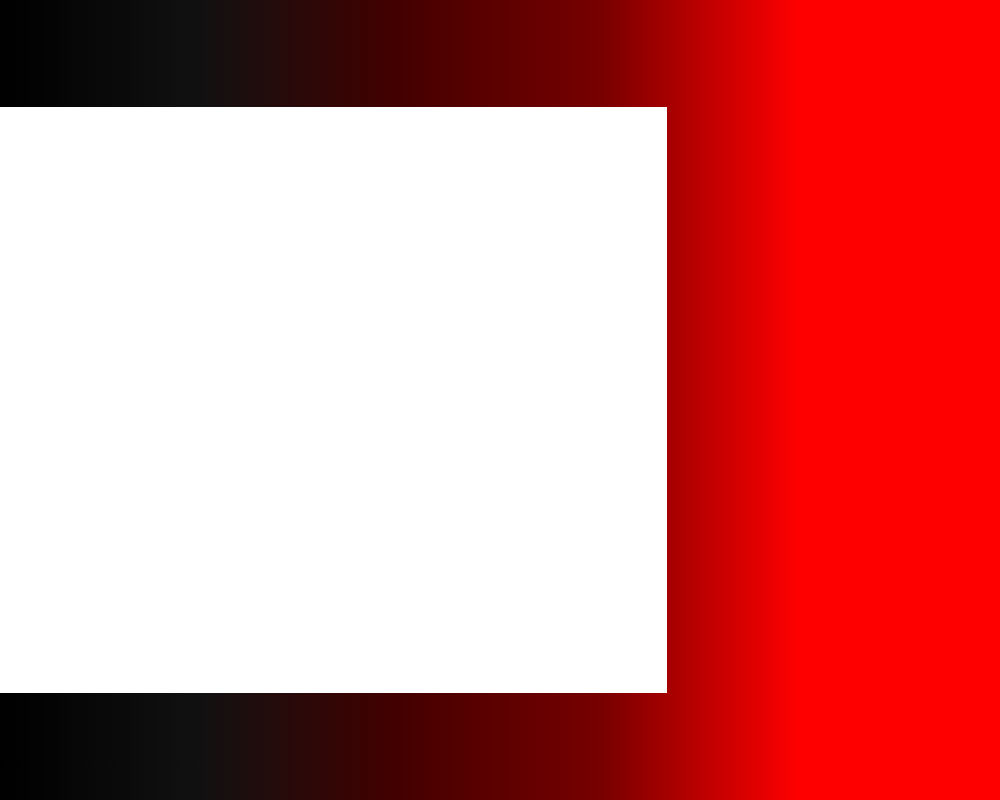
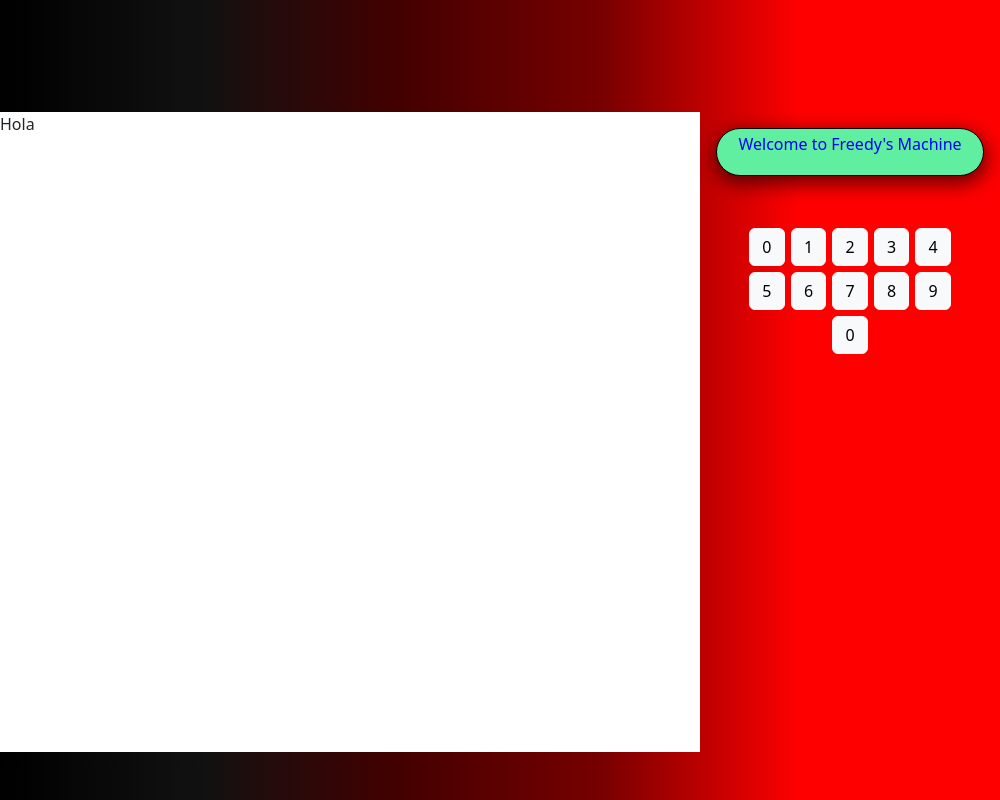
Before and after one commit to GabrielPerezLago/VendingMachine, an Electron app: page index.html in a window 1000 px wide. Drawn offline with nearby package versions, Linux system fonts and the light colour scheme.

Commit message:
25.12.18

```diff
--- /dev/null
+++ b/JS/render.js
@@ -0,0 +1,64 @@
+const mongo = require("mongodb");
+
+function render() {
+    const header = document.getElementById("content");
+
+    const p = document.createElement("p");
+    p.textContent = "Hola";
+
+    header.appendChild(p);
+
+
+    const buttonContiner = document.getElementById("btn-container");
+    const panelTextPane = document.getElementById("text-container");
+    panelTextPane.classList.add("text-panel");
+
+    renderJSTextPane(panelTextPane);
+    renderButtons(buttonContiner);
+
+
+}
+
+
+function renderJSTextPane(father) {
+    const p = document.createElement("p");
+    p.textContent = "Welcome to Freedy's Machine";
+    father.appendChild(p);
+}
+
+/**
+ * @param {*} father
+ * Esta funcion renderiza botones en el elemento padre
+ */
+function renderButtons(father) {
+    let contador = 0;
+    while (contador < 10) {
+        const button = document.createElement("button");
+        button.classList.add("btn", "btn-light", "buttons");
+        button.textContent = contador;
+        father.appendChild(button);
+        contador++;
+    }
+
+    const cero = document.createElement("button");
+    cero.classList.add("btn", "btn-light", "buttons");
+    cero.textContent = "0";
+    father.appendChild(cero);
+}
+
+
+
+
+function connectDB() {
+    const uri = "mongodb://atlas-sql-68f79ae67843783f865451f9-tj30ny.g.query.mongodb.net/VendingMachine?ssl=true&authSource=admin";
+    const client = new mongo.MongoClient(uri);
+    client.connect();
+}
+
+
+
+
+
+
+
+render();
--- a/css/body.css
+++ b/css/body.css
@@ -26,14 +26,16 @@ body {
         "header header header"
         "content content aside"
         "footer footer footer";
+    grid-template-columns: 1fr 1fr 300px;
+    grid-template-rows: auto 1fr auto
 }
 
 
 
 
-#hader {
+#header {
     grid-area: header;
-    min-height: 10rem;
+    min-height: 7rem;
 }
 
 #content {
@@ -44,9 +46,10 @@ body {
 
 #aside {
     grid-area: aside;
+
 }
 
 #footer {
     grid-area: footer;
-    max-height: 1rem;
+    min-height: 3rem;
 }
--- /dev/null
+++ b/css/controls.css
@@ -0,0 +1,24 @@
+.text-panel {
+    display: grid;
+    place-items: center;
+    background-color: rgb(96, 238, 160);
+    color: blue;
+    border-radius: 2rem;
+    border: 1px solid black;
+    padding: 0.2rem;
+    margin: 1rem;
+    box-shadow: 1px 6px 20px 1px rgba(3, 3, 3, 0.651);
+}
+
+
+
+#btn-container {
+    display: flex;
+    justify-content: center;
+    flex-wrap: wrap;
+    padding: 2rem;
+}
+
+.buttons {
+    margin: 0.2rem;
+}
--- a/index.html
+++ b/index.html
@@ -5,15 +5,21 @@
     <meta charset="UTF-8" />
     <meta http-equiv="Content-Security-Policy" content="default-src 'self'; script-src 'self'" />
     <meta http-equiv="X-Content-Security-Policy" content="default-src 'self'; script-src 'self'" />
+    <link rel="stylesheet" href="node_modules/bootstrap/dist/css/bootstrap.min.css">
     <link rel="stylesheet" href="css/body.css">
+    <link rel="stylesheet" href="css/controls.css">
     <title>Feddy`s Machine</title>
 </head>
 
 <body id="grid_container">
     <header id="header"></header>
     <main id="content"></main>
-    <aside id="aside"></aside>
+    <aside id="aside">
+        <div id="text-container"></div>
+        <div id="btn-container"></div>
+    </aside>
     <footer id="footer"></footer>
+    <script src="JS/render.js"></script>
 </body>
 
 </html>
--- a/package.json
+++ b/package.json
@@ -12,7 +12,9 @@
     "run": "npx electronmon ."
   },
   "dependencies": {
+    "bootstrap": "^5.3.8",
     "electron": "^39.2.7",
-    "electronmon": "^2.0.4"
+    "electronmon": "^2.0.4",
+    "mongodb": "^7.0.0"
   }
 }
```
